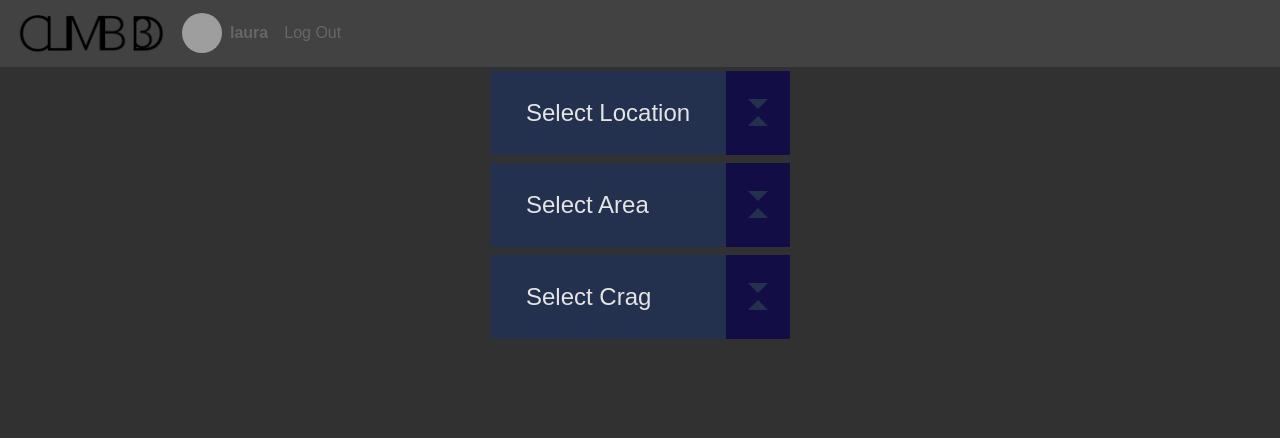
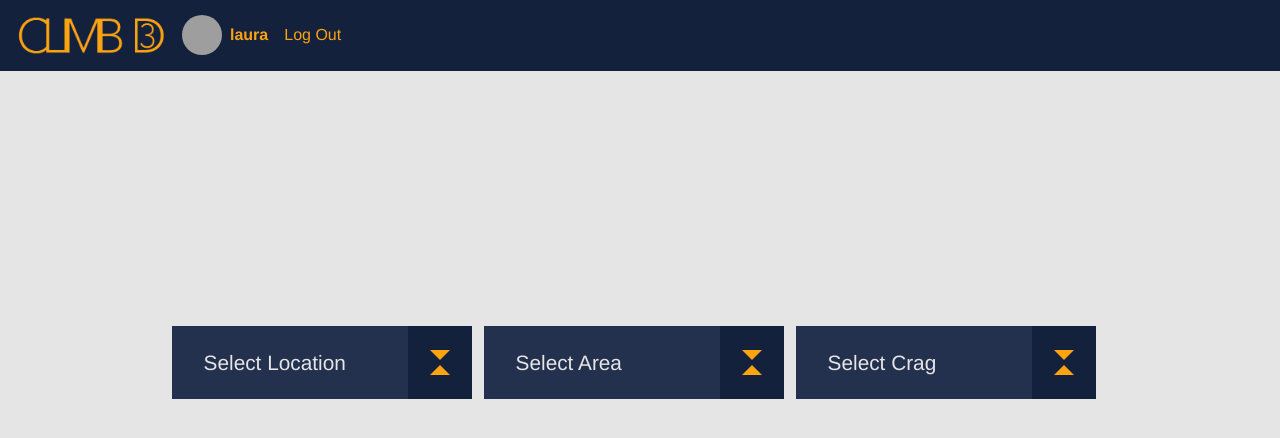
Before and after one commit to lecoggins/CLIMB3D, a Django app: page / in a window 1280 px wide. Shown: the top 438 px of the page. Run offline with Django 4.2, Linux system fonts and the light colour scheme; a user stored in the database is signed in; data comes from the database, SQL or seed files in the repository; both versions use the stored data as it was after the commit; some libraries are stand-ins or nearby versions; grey boxes are pictures that could not be loaded.

Commit message:
fixed layout, dependent drop-down menus workign

```diff
--- a/climb3d/climb3dApp/static/climb3d/styles.css
+++ b/climb3d/climb3dApp/static/climb3d/styles.css
@@ -1,7 +1,7 @@
 body{
-    background-color: rgb(49, 49, 49);
-    color:rgb(104, 104, 104);
-    font-family: Arial, Helvetica, sans-serif;
+    background-color: rgb(229, 229, 229);
+    color:rgb(27, 27, 27);
+    font-family: Helvetica;
     text-align: left;
 }
 
@@ -30,26 +30,30 @@ body{
 }
 
 .center{
+    position: absolute;
     top: 40%;
-    left: 14%;
+    left: 13%;
     text-align: center;
     z-index:1;
+    display:flex;
 }
 
 .selectBox{
     position: relative;
     display: inline-block;
-    margin: 4px;
+    margin: 6px;
 }
 
 select{
-    font-size: 1.5rem;
+    font-size: 1.3rem;
+    font-style: normal;
     padding: 1em 3.5em 1em 1.5em;
     background: #23314e;
-    color: rgb(228, 228, 228);
+    color: rgb(229, 229, 229);
     border:0;
     appearance: none;
     width: 300px;
+    display: inline-block;
 }
 
 select:hover{
@@ -65,8 +69,7 @@ select:focus{
     position: absolute;
     top: 0;
     right: 0;
-    background: rgb(12, 0, 66);
-    opacity: 70%;
+    background: rgb(20, 33, 61);
     display: block;
     height: 100%;
     width: 4rem;
@@ -86,17 +89,16 @@ select:focus{
 .selectArrow::before{
     border-left: 0.65em solid transparent;
     border-right: 0.65em solid transparent;
-    border-top: 0.65em solid #23314e;
+    border-top: 0.65em solid rgb(252, 163, 17);
     top: 40%;
 }
 
 .selectArrow::after{
     border-left: 0.65em solid transparent;
     border-right: 0.65em solid transparent;
-    border-bottom: 0.65em solid #23314e;
+    border-bottom: 0.65em solid rgb(252, 163, 17);
     top: 60%;
 }
-
 
 .page{
    margin: 20px;
@@ -123,19 +125,19 @@ a:hover {
 a:active { text-decoration: none; }
 
 .navbar-custom {
-    background-color:rgb(66, 66, 66);
+    background-color:rgb(20, 33, 61);
     margin-left: 0px;
     min-width: 500px;
     min-height: auto;
 }
 
 .nav-link{
-    color:rgb(102, 102, 102);
+    color:rgb(252, 163, 17);
     margin-left: 0px;
 }
 
 .nav-link:hover{
-    color:rgb(24, 24, 24);
+    color:rgb(255, 193, 92);
 }
 
 #nav_user_img{
--- a/climb3d/climb3dApp/templates/climb3d/index.html
+++ b/climb3d/climb3dApp/templates/climb3d/index.html
@@ -8,9 +8,11 @@
                 {% csrf_token %}
                 <div class="selectBox">
                     <select name="location" id="location" onchange="this.form.submit()">
-                        <option>Select Location</option>
+                        <option selected disabled>{{ selectedLocation }}</option>
                         {% for location in locations %}
-                            <option value={{location.id}}>{{ location.location }}</option>
+                            {% if "location" != "selectedLocation" %}
+                                <option value={{location.id}}>{{ location.location }}</option>
+                            {% endif %}
                         {% endfor %}
                     </select>
                     <span class="selectArrow1"></span>
@@ -22,7 +24,7 @@
                 {% csrf_token %}
                 <div class="selectBox">
                     <select name="area" id="area" onchange="this.form.submit()">
-                        <option>Select Area</option>
+                        <option selected disabled>{{ selectedArea }}</option>
                         {% for area in areas %}
                             <option value={{area.id}}>{{ area.area }}</option>
                         {% endfor %}
@@ -35,7 +37,7 @@
             <form action="#" method="POST">
                 <div class="selectBox">
                     <select id="crag" onchange="this.form.submit()">
-                        <option>Select Crag</option>
+                        <option selected disabled>Select Crag</option>
                         {% for crag in crags %}
                             <option>{{ crag.crag }}</option>
                         {% endfor %}
--- a/climb3d/climb3dApp/templates/climb3d/layout.html
+++ b/climb3d/climb3dApp/templates/climb3d/layout.html
@@ -14,7 +14,7 @@
     <body>
 
         <nav class="navbar navbar-expand-lg navbar-custom">
-            <a class="navbar-brand" href="{% url 'index' %}"><img id="nav_logo" src="{% static '/climb3d/images/CLIMB3D.png' %}" alt="CLIMB3D"></a>
+            <a class="navbar-brand" href="{% url 'index' %}"><img id="nav_logo" src="{% static '/climb3d/images/climb3dyellow.png' %}" alt="CLIMB3D"></a>
             <div>
               <ul class="navbar-nav mr-auto">
                 {% if user.is_authenticated %}
--- a/climb3d/climb3dApp/views.py
+++ b/climb3d/climb3dApp/views.py
@@ -27,30 +27,45 @@ def index(request):
         "locations": locations,
         "areas": areas,
         "crags": crags,
+        "selectedLocation": "Select Location",
+        "selectedArea": "Select Area"
     })
 
 def indexLocation(request):
     if request.method == "POST":
-        location = request.POST['location']
+        location = int(request.POST['location'])
+        selectedLocation = Location.objects.filter(id=location)
+        for location in selectedLocation:
+            selected = location.location
+        locations = Location.objects.all()
         areas = Area.objects.filter(location=location)
         crags = []
         for area in areas:
             crag = Crag.objects.filter(area=area)
             crags.append(crag)
         return render(request, "climb3d/index.html",{
-            "locations": location,
+            "locations": locations,
             "areas": areas,
             "crags": crags,
+            "selectedLocation": selected,
+            "selectedArea": "Select Area"
         })
 
 def indexArea(request):
     area = request.POST['area']
     locations = Location.objects.all()
+    selectedArea = Area.objects.filter(id=area)
+    for area in selectedArea:
+        selected = area.area
+        selectedLocation = area.location.location
     crags = Crag.objects.filter(area=area)
+    areas= Area.objects.all()
     return render(request, "climb3d/index.html",{
         "locations": locations,
-        "areas": area,
+        "areas": areas,
         "crags": crags,
+        "selectedLocation": selectedLocation,
+        "selectedArea": selected
     })
 
 def login_view(request):
```
Also changed, not shown: climb3d/climb3dApp/static/climb3d/images/climb3dyellow.png (added), climb3d/db.sqlite3.
